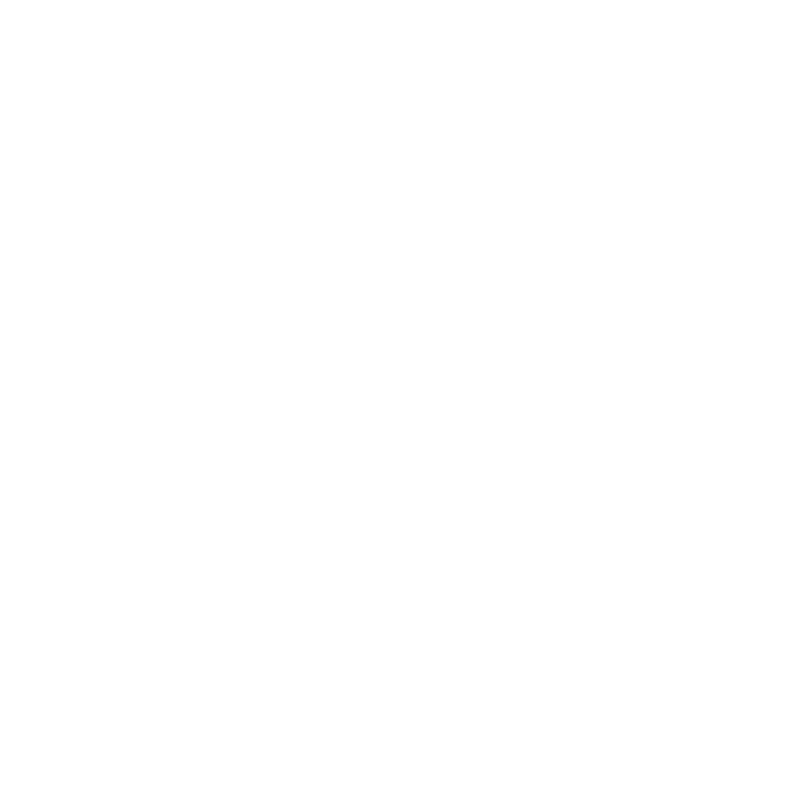
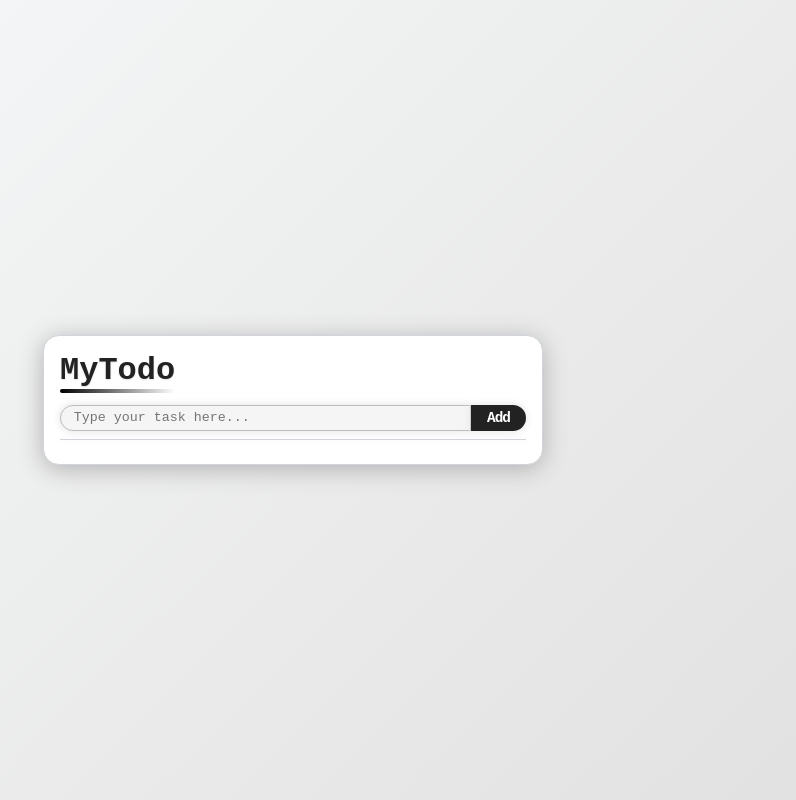
Before and after one commit to eren-the-coder/todo-react-app, a React (Vite) app: page / in a window 1280 px wide. Shown: the whole page, without its empty margins (347-1143 px from the left). Built offline with nearby package versions, Linux system fonts and the light colour scheme.

Commit message:
Add create, toggle and delete task

```diff
--- /dev/null
+++ b/src/App.css
@@ -0,0 +1,115 @@
+* {
+  padding: 0;
+  margin: 0;
+  box-sizing: border-box;
+  font-family: 'Courier New', Courier, monospace;
+}
+
+body {
+  display: flex;
+  justify-content: center;
+  align-items: center;
+  min-height: 100vh;
+  background: linear-gradient(135deg, #f8f9fa 0%, #e0e0e0 100%);
+}
+
+.container {
+  border: 1px solid #d1d5db;
+  border-radius: 1rem;
+  box-shadow: 0 4px 24px #b0b0b0;
+  padding: 1rem;
+  min-width: 500px;
+  background: #fff;
+}
+
+h1 {
+  margin-bottom: 1rem;
+  color: #222;
+  text-shadow: 0 1px 2px #e0e0e0;
+  position: relative;
+  width: max-content;
+}
+
+h1::after {
+  content: "";
+  display: block;
+  position: absolute;
+  left: 0;
+  bottom: -4px;
+  width: 100%;
+  height: 4px;
+  background: linear-gradient(90deg, #000, #fff);
+  border-radius: 2px;
+}
+
+.input-group {
+  display: flex;
+}
+.input-group input {
+  width: 100%;
+  line-height: 1.5rem;
+  border-radius: 1rem 0 0 1rem;
+  border: 1px solid #bdbdbd;
+  padding-left: .8rem;
+  box-shadow: 0 0 8px #e0e0e0;
+  background: #f5f5f5;
+  color: #222;
+}
+.input-group input:focus {
+  outline: none;
+  border-color: #888;
+  background: #fff;
+}
+
+.input-group button {
+  border-radius: 0 1rem 1rem 0;
+  border: none;
+  background: #222;
+  color: #fff;
+  padding: 5px 16px;
+  letter-spacing: -1px;
+  font-size: .9rem;
+  font-weight: bold;
+  box-shadow: 0 0 8px #e0e0e0;
+  transition: background 0.2s, color 0.2s;
+}
+
+.input-group button:hover {
+  background: #444;
+  cursor: pointer;
+}
+
+hr {
+  margin: 0.5rem 0;
+  box-shadow: 0 0 8px #e0e0e0;
+  border: none;
+  border-top: 1px solid #d1d5db;
+}
+
+li {
+  list-style-type: none;
+  background: #f8f9fa;
+  margin-bottom: 0.5rem;
+  padding: 0.5rem 1rem;
+  border-radius: 0.5rem;
+  color: #222;
+  box-shadow: 0 1px 4px #e0e0e0;
+  display: flex;
+  justify-content: space-between;
+  cursor: pointer;
+}
+
+.line-through {
+  text-decoration: line-through;
+}
+
+li button {
+  border: none;
+  color: red;
+  padding: 4px;
+  cursor: pointer;
+}
+li button:hover {
+  border-radius: 4px;
+  background: rgba(192, 192, 192, 0.548);
+}
--- /dev/null
+++ b/src/App.tsx
@@ -0,0 +1,84 @@
+import { useReducer, useState } from 'react'
+import './App.css'
+interface Task {
+  id?: number;
+  text: string;
+  done: boolean;
+}
+
+const initialState: Task[] = []
+
+const App = () => {
+  const [text, setText] = useState('');
+  const [todos, dispatch] = useReducer(reducer, initialState)
+
+  const handleAddTask = () => {
+    if (!text) return
+    dispatch({ type: 'ADD_TASK', value: text })
+    setText('');
+  }
+
+  return (
+    <div className='container'>
+      <h1>MyTodo</h1>
+
+      <div className="input-group">
+        <input
+          type="text"
+          placeholder='Type your task here...'
+          value={text}
+          onChange={e => setText(e.target.value)}
+        />
+        <button onClick={handleAddTask}>Add</button>
+      </div>
+
+      <hr />
+
+      <ul>
+        {todos.map(task => (
+          <li key={task.id} >
+            <span
+              className={ task.done ? 'line-through' : '' }
+              onClick={() => {
+                if (task.id)
+                  dispatch({ type: 'TOGGLE_TASK', id: task.id })
+              }}
+            >{task.text}</span>
+            <button
+              onClick={e => {
+                e.stopPropagation();
+                if (task.id)
+                  dispatch({ type: 'DELETE_TASK', id: task.id })
+              }}
+            >&times;</button>
+          </li>
+        ))}
+      </ul>
+
+    </div>
+  )
+}
+
+export default App
+
+type Action =
+  | { type: 'ADD_TASK', value: string }
+  | { type: 'DELETE_TASK', id: number }
+  | { type: 'TOGGLE_TASK', id: number }
+
+const reducer = (state: Task[], action: Action) => {
+  switch (action.type) {
+
+  case 'ADD_TASK':
+    return [...state, { id: Date.now(), text: action.value, done: false }]
+
+  case 'DELETE_TASK':
+    return state.filter(task => task.id !== action.id)
+
+  case 'TOGGLE_TASK':
+    return state.map(task => (task.id === action.id) ? { ...task, done: !task.done } : task)
+
+  default:
+    return state
+  }
+}
--- a/src/main.tsx
+++ b/src/main.tsx
@@ -1,8 +1,10 @@
 import { StrictMode } from 'react'
 import { createRoot } from 'react-dom/client'
 import './index.css'
+import App from './App'
 
 createRoot(document.getElementById('root')!).render(
   <StrictMode>
+    <App />
   </StrictMode>,
 )
```
